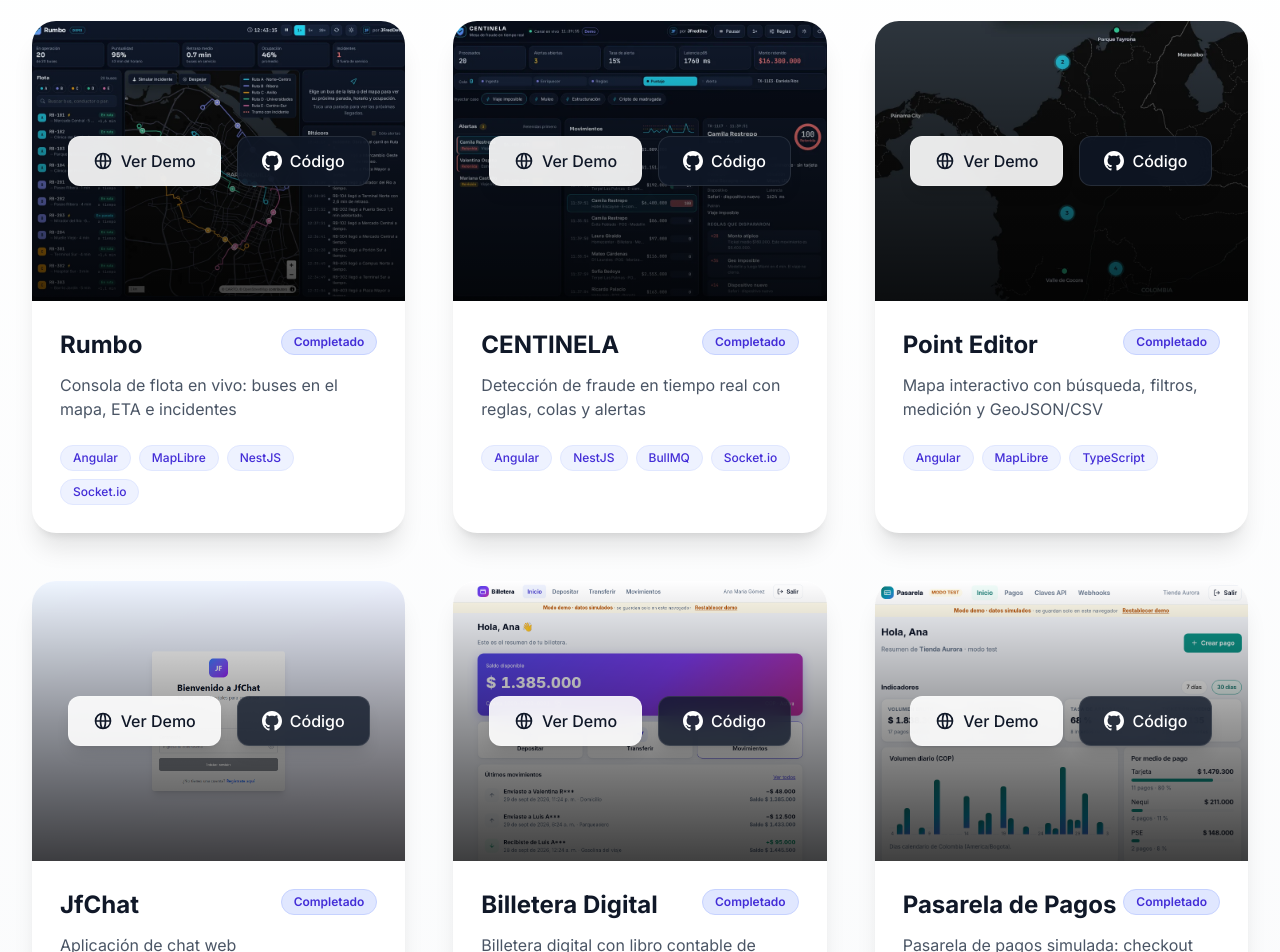
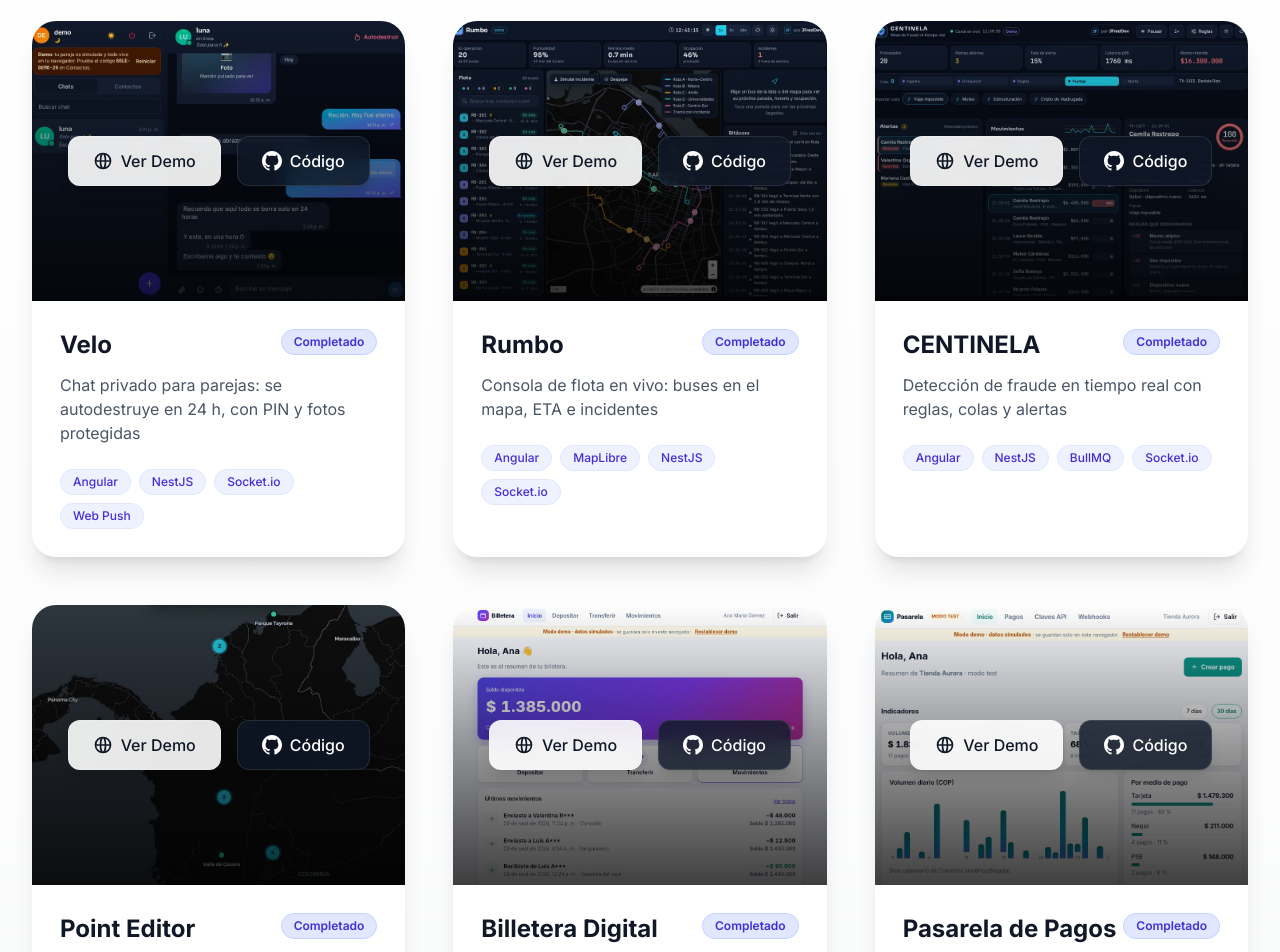
Before and after one commit to JFredMC/portfolio, an Angular app: page / in a window 1280 px wide. Shown: the part 4200-5152 px from the top of the page. Built offline with nearby package versions, Linux system fonts and the light colour scheme.

Commit message:
feat(projects): JfChat ahora es Velo (chat privado para parejas)

```diff
--- a/src/app/features/projects/projects.ts
+++ b/src/app/features/projects/projects.ts
@@ -16,6 +16,15 @@
   };
 
   projects: IProject[] = [
+    {
+      title: 'Velo',
+      description: 'Chat privado para parejas: se autodestruye en 24 h, con PIN y fotos protegidas',
+      tech: ['Angular', 'NestJS', 'Socket.io', 'Web Push'],
+      codeLink: 'https://github.com/JFredMC/jf-chat',
+      demoLink: 'https://jfredmc.github.io/jf-chat/demo/',
+      status: 'completed',
+      image: 'projects/velo.webp',
+    },
     {
       title: 'Rumbo',
       description: 'Consola de flota en vivo: buses en el mapa, ETA e incidentes',
@@ -44,15 +53,6 @@
       image: 'projects/point-editor.webp',
     },
     {
-      title: 'JfChat',
-      description: 'Aplicación de chat web',
-      tech: ['Angular', 'NestJS', 'PostgreSQL', 'Socket.io'],
-      codeLink: 'https://github.com/JFredMC/jf-chat',
-      demoLink: 'https://jfredmc.github.io/jf-chat',
-      status: 'completed',
-      image: 'projects/jf-chat.png'
-    },
-    {
       title: 'Billetera Digital',
       description: 'Billetera digital con libro contable de doble partida y transferencias idempotentes',
       tech: ['Angular', 'NestJS', 'PostgreSQL', 'Docker'],
```
Also changed, not shown: public/projects/jf-chat.png (deleted), public/projects/velo.webp (added).
